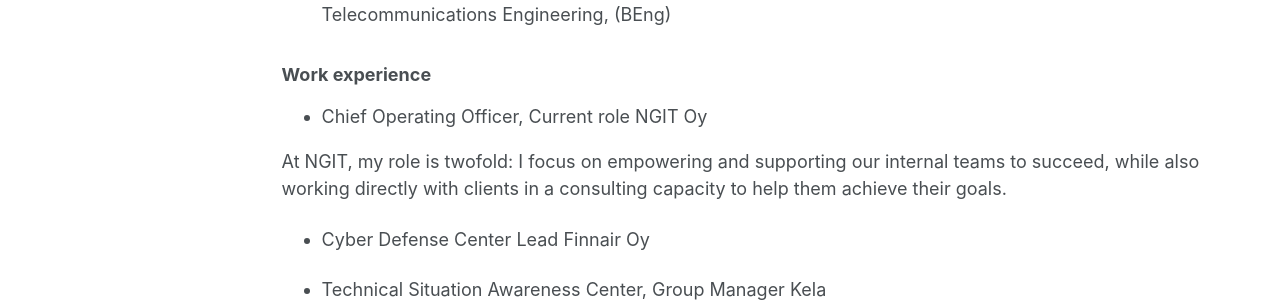
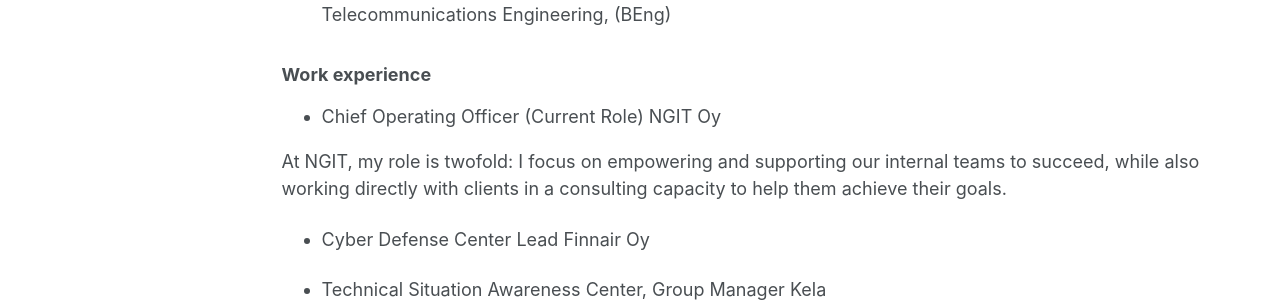
Before and after one commit to WNemesisW/WNemesisW.github.io, a Jekyll site: the page built from _pages/cv.md, in a window 1280 px wide and 1324 px high. Shown: the part 569-871 px from the top of the window. Built offline with Jekyll 4.4.1, drawn with Linux system fonts in a browser that asks for light colours; a script bundle is joined from its source files by our own code; library files that are not in the unit come from our copies.

Commit message:
Update cv.md

```diff
--- a/_pages/cv.md
+++ b/_pages/cv.md
@@ -20,7 +20,7 @@
 
 
 ### Work experience
-* Chief Operating Officer, Current role
+* Chief Operating Officer (Current Role)
 NGIT Oy
 
 At NGIT, my role is twofold: I focus on empowering and supporting our internal teams to succeed, while also working directly with clients in a consulting capacity to help them achieve their goals.
```
